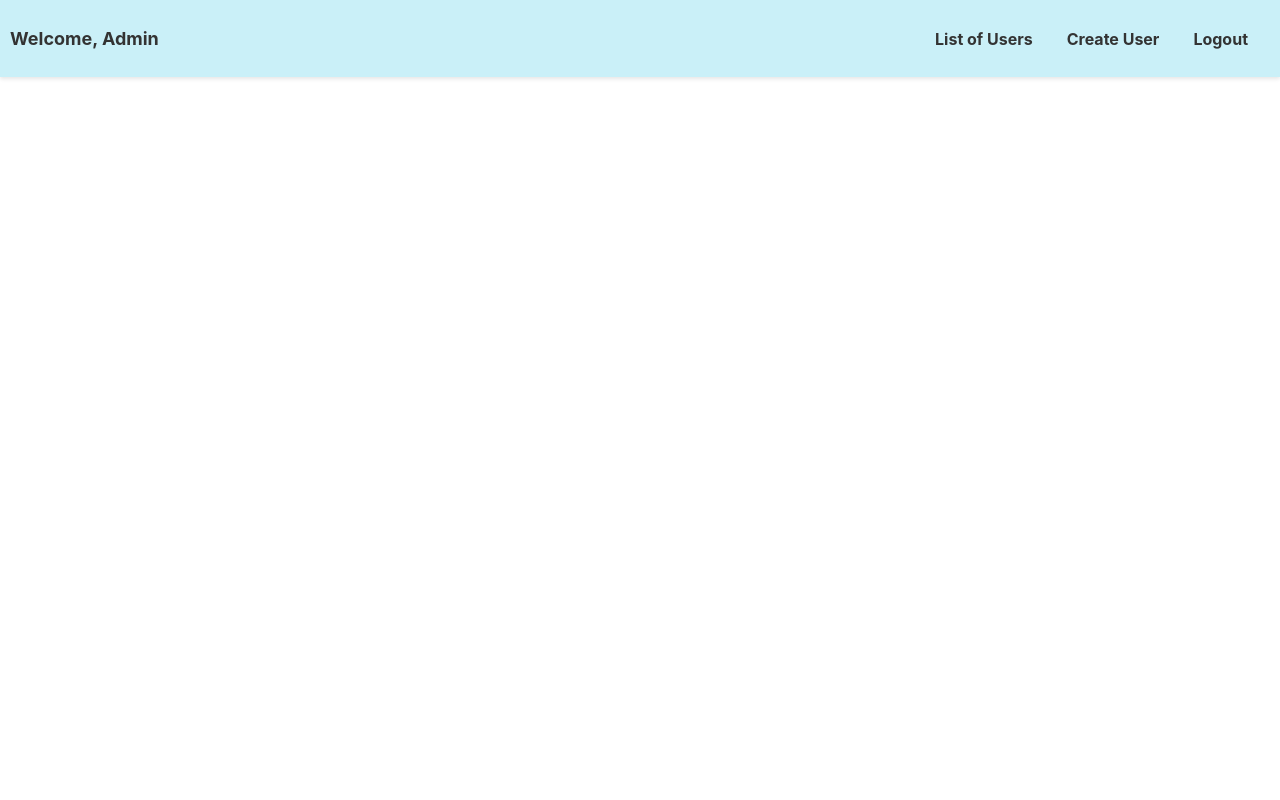
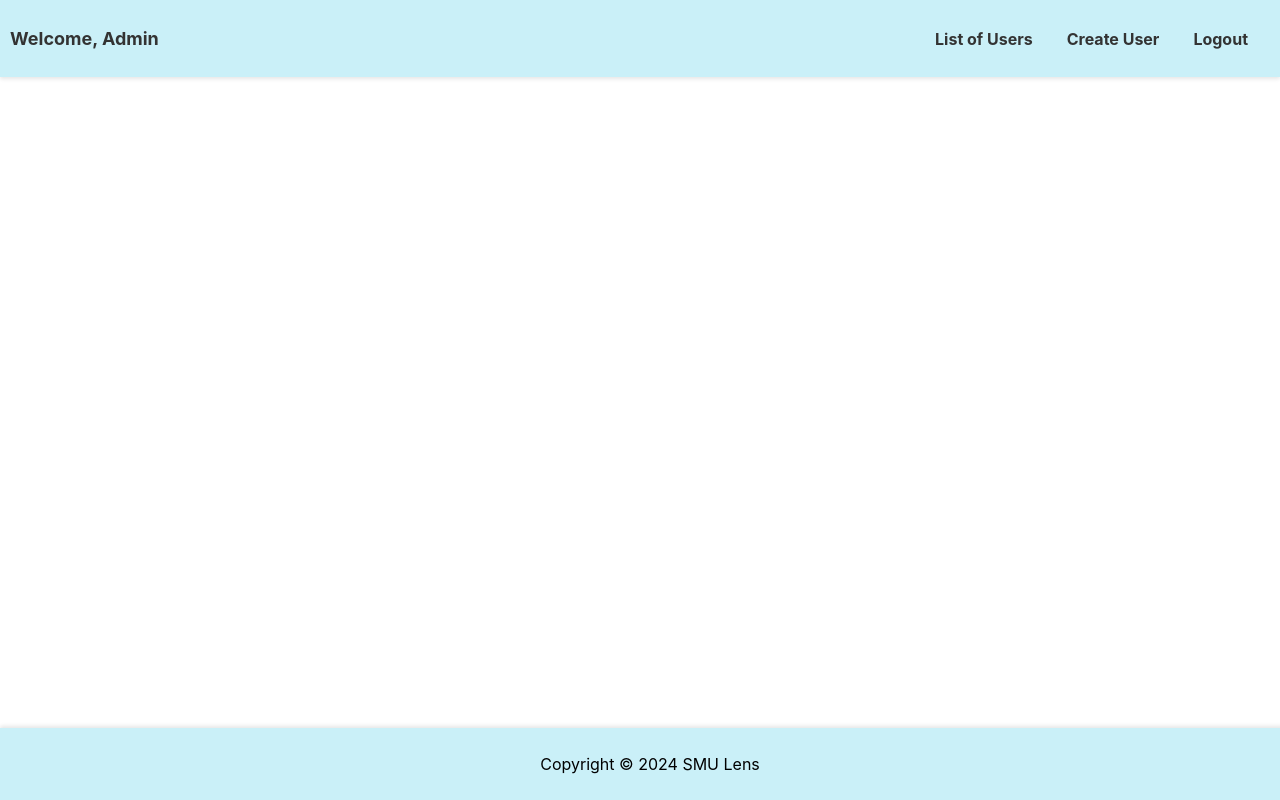
Before and after one commit to SMULens/Frontend, a React (Create React App) app: page /create-user in a window 1280 px wide. Built offline with nearby package versions, Linux system fonts and the light colour scheme.

Commit message:
footer done

```diff
--- a/src/App.js
+++ b/src/App.js
@@ -6,6 +6,7 @@ import Profile from "./pages/Profile"
 import ListOfUsers from "./pages/ListOfUsers"
 import CreateUser from './pages/CreateUser';
 import Nav from './components/Nav';
+import Footer from './components/Footer';
 
 const App = () => {
   // Mock user state
@@ -24,6 +25,7 @@ const App = () => {
           <Route path="/create-user" component={CreateUser} />
 
           </Routes>
+          <Footer/>
       </div>
     </Router>
   );
--- a/src/components/Footer.css
+++ b/src/components/Footer.css
@@ -1,10 +1,12 @@
-
-
-  .footer {
-    background-color: #333;
-    color: white;
-    padding: 20px;
-    text-align: center;
-    margin-top: auto; /* Push the footer to the bottom */
-    width: 100%; /* Ensure footer takes full width */
-  }
+/* Footer.css */
+.footer {
+  background-color: #caf0f8;
+  padding: 10px;
+  text-align: center;
+  width: 100%;
+  position: fixed;
+  bottom: 0;
+  left: 0;
+  z-index: 999; /* Ensure the footer is above other content */
+  box-shadow: 0 -2px 4px rgba(0, 0, 0, 0.1); /* Add a shadow at the top for depth */
+}
--- a/src/components/Footer.js
+++ b/src/components/Footer.js
@@ -1,4 +1,5 @@
 import React from 'react';
+import './Footer.css';
 
 function Footer() {
   return (
```
